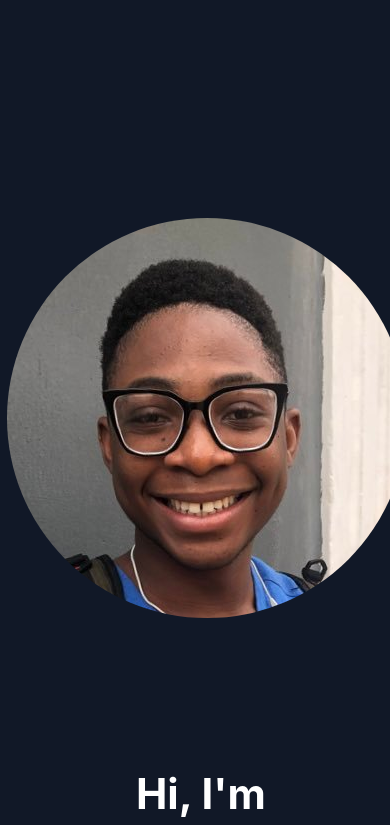
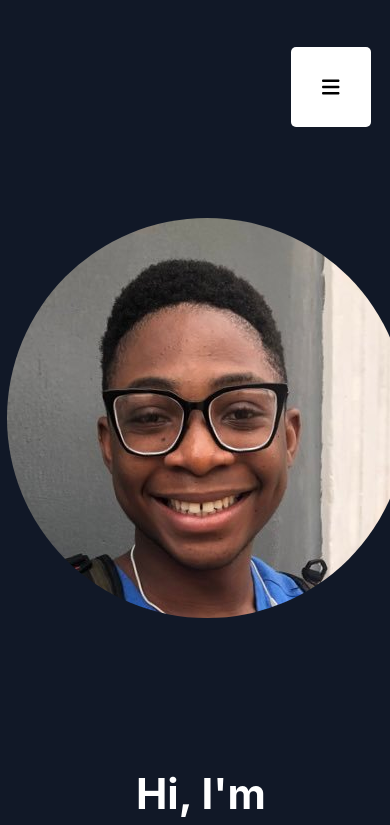
Before and after one commit to Phickayor/Portfolio, a React (Create React App) app: page / in a window 390 px wide. Shown: the top 825 px of the page. Built offline with nearby package versions, Linux system fonts and the light colour scheme.

Commit message:
Sidemenu working perfectly

```diff
--- a/src/App.js
+++ b/src/App.js
@@ -1,19 +1,22 @@
+import React from "react";
 import "./App.css";
-import "./components/style.css";
+// import "./components/style.css";
 import NavBar from "./components/navBar";
 import AboutMe from "./components/AboutMe";
 import Contact from "./components/Contact";
 import Projects from "./components/Projects";
 import Skills from "./components/Skills";
+
 function App() {
   return (
-    <main>
+    // style={{ marginRight: "200px" }}
+    <div>
       <NavBar />
       <AboutMe />
       <Projects />
       <Skills />
       <Contact />
-    </main>
+    </div>
   );
 }
 
--- a/src/components/navBar.js
+++ b/src/components/navBar.js
@@ -1,7 +1,36 @@
-import React from "react";
+import React, { useState } from "react";
 import "./style.css";
+import { FontAwesomeIcon } from "@fortawesome/react-fontawesome";
+import { faBars, faX } from "@fortawesome/free-solid-svg-icons";
 
-export default function navBar() {
+function NavBar() {
+  // Class Component Code
+  //constructor(props) {
+  //   super(props);
+  //   const sideMenu = <FontAwesomeIcon icon={faBars} />;
+  //   this.state = {
+  //     activeColor: "rgb(156 163 175)",
+  //     sideBarWidth: "0px",
+  //     sideBarValue: sideMenu
+  //   };
+  // }
+  // activeTab(e) {
+  //   e.target.activeColor = "white";
+  // }
+  const sideMenu = <FontAwesomeIcon icon={faBars} />;
+  const close = <FontAwesomeIcon icon={faX} />;
+
+  const [sideBarWidth, setWidth] = useState("0px");
+  const [sideBarBtn, setBtn] = useState(sideMenu);
+  function toggleSideBar() {
+    if (sideBarWidth === "0px") {
+      setWidth("300px");
+      setBtn(close);
+    } else {
+      setWidth("0px");
+      setBtn(sideMenu);
+    }
+  }
   return (
     <div>
       <div className="navBarMain">
@@ -9,11 +38,42 @@ export default function navBar() {
           <h3>Olufikayomi Jetawo</h3>
         </div>
         <div className="navBar">
-          <a href="#projects">Projects</a>
-          <a href="#skills">Skills</a>
-          <a href="#contact">Contact</a>
+          <a
+            href="#projects"
+            className="projects"
+            // style={{ color: this.state.activeColor }}
+            // onClick={() => this.activeTab()}
+          >
+            Projects
+          </a>
+          <a
+            href="#skills"
+            className="skills"
+            // style={{ color: this.state.activeColor }}
+            // onClick={() => this.activeTab()}
+          >
+            Skills
+          </a>
+          <a
+            href="#contact"
+            className="contact"
+            // style={{ color: this.state.activeColor }}
+            // onClick={() => this.activeTab()}
+          >
+            Contact
+          </a>
         </div>
+      </div>
+      <div className="menu" style={{ width: sideBarWidth }}>
+        <button className="sideMenuBtn" onClick={() => toggleSideBar()}>
+          {sideBarBtn}
+        </button>
+        <a href="#about">Home</a>
+        <a href="#projects">Projects</a>
+        <a href="#skills">Skills</a>
+        <a href="#contact">Contact</a>
       </div>
     </div>
   );
 }
+export default NavBar;
--- a/src/components/style.css
+++ b/src/components/style.css
@@ -23,11 +23,11 @@ h2 {
   display: flex;
   justify-content: center;
 }
-/* .name {
+.name {
   color: white;
   font-size: 30px;
   padding: 20px;
-} */
+}
 .navBar a {
   font-size: 30px;
   display: inline-block;
@@ -41,16 +41,17 @@ h2 {
 .navBar a:hover {
   color: white;
 }
-/* .sideMenuBtn {
+.sideMenuBtn {
   position: fixed;
-  display: inline-block;
+  display: flex;
   justify-content: center;
   background-color: white;
-  width: 15%;
+  width: 80px;
   font-size: 20px;
   color: black;
   padding: 30px;
-  top: 3%;
+  opacity: 0;
+  top: 5%;
   right: 5%;
   z-index: 1;
 }
@@ -61,11 +62,12 @@ h2 {
   top: 0;
   right: 0;
   overflow-x: hidden;
+  z-index: 10;
   background-color: black;
-  width: 500px;
+  width: 0;
 }
 .menu a {
-  margin-top: 120px;
+  margin-top: 100px;
   padding: 28px 0px 8px 0px;
   text-align: center;
   text-decoration: none;
@@ -75,17 +77,18 @@ h2 {
 }
 .menu a:hover {
   color: white;
-}*/
+}
 #about {
   padding-top: 120px;
 }
 /* .main {
-  margin-right: 500px;
+  position: fixed;
 } */
 .aboutContainer {
   display: flex;
+  flex-wrap: wrap;
   margin-top: 5%;
-  /* width: 100%; */
+  width: 100%;
   padding: 0;
 }
 .text {
@@ -94,12 +97,11 @@ h2 {
   margin-left: 3%;
   display: inline-block;
   font-size: 21px;
-  margin-top: 0;
 }
 .image {
   display: inline-block;
   margin-left: 3%;
-  margin-top: 0%;
+  margin-top: 0;
   width: 35%;
   height: 600px;
 }
@@ -110,13 +112,13 @@ h2 {
 .image img {
   position: relative;
   margin-top: 3%;
+  width: 100%;
   height: 80%;
   border-radius: 100%;
   z-index: -1;
 }
 .btn {
   display: flex;
-  flex-wrap: wrap;
   justify-content: center;
 }
 .btn div {
@@ -321,17 +323,26 @@ button:hover {
 .contactIcons a:hover {
   color: #48bb78;
 }
-@media screen and (max-width: 1143px) {
+@media screen and (max-width: 1200px) {
   .navBar {
     margin-top: 0%;
   }
-  .aboutContainer div {
-    margin-top: auto;
-  }
 }
-@media screen and (max-width: 770px) {
+@media screen and (max-width: 790px) {
   .navBar a {
     display: none;
+  }
+  .sideMenuBtn {
+    opacity: 1;
+  }
+  .btn {
+    margin-left: 250px;
+  }
+  .btn div {
+    padding: 5px;
+  }
+  .image {
+    padding-top: 20px;
   }
   .image img {
     margin-top: 1%;
@@ -368,7 +379,7 @@ button:hover {
 }
 @media screen and (max-width: 658px) {
   .navBarMain {
-    background: none;
+    height: 0;
   }
   .name {
     opacity: 0;
@@ -422,6 +433,8 @@ button:hover {
   }
   .btn {
     justify-content: center;
+    flex-wrap: wrap;
+    margin: 0;
   }
   .btn div {
     padding: 10px;
```
Also changed, not shown: src/components/Main.js (added, +9 -0 lines).
